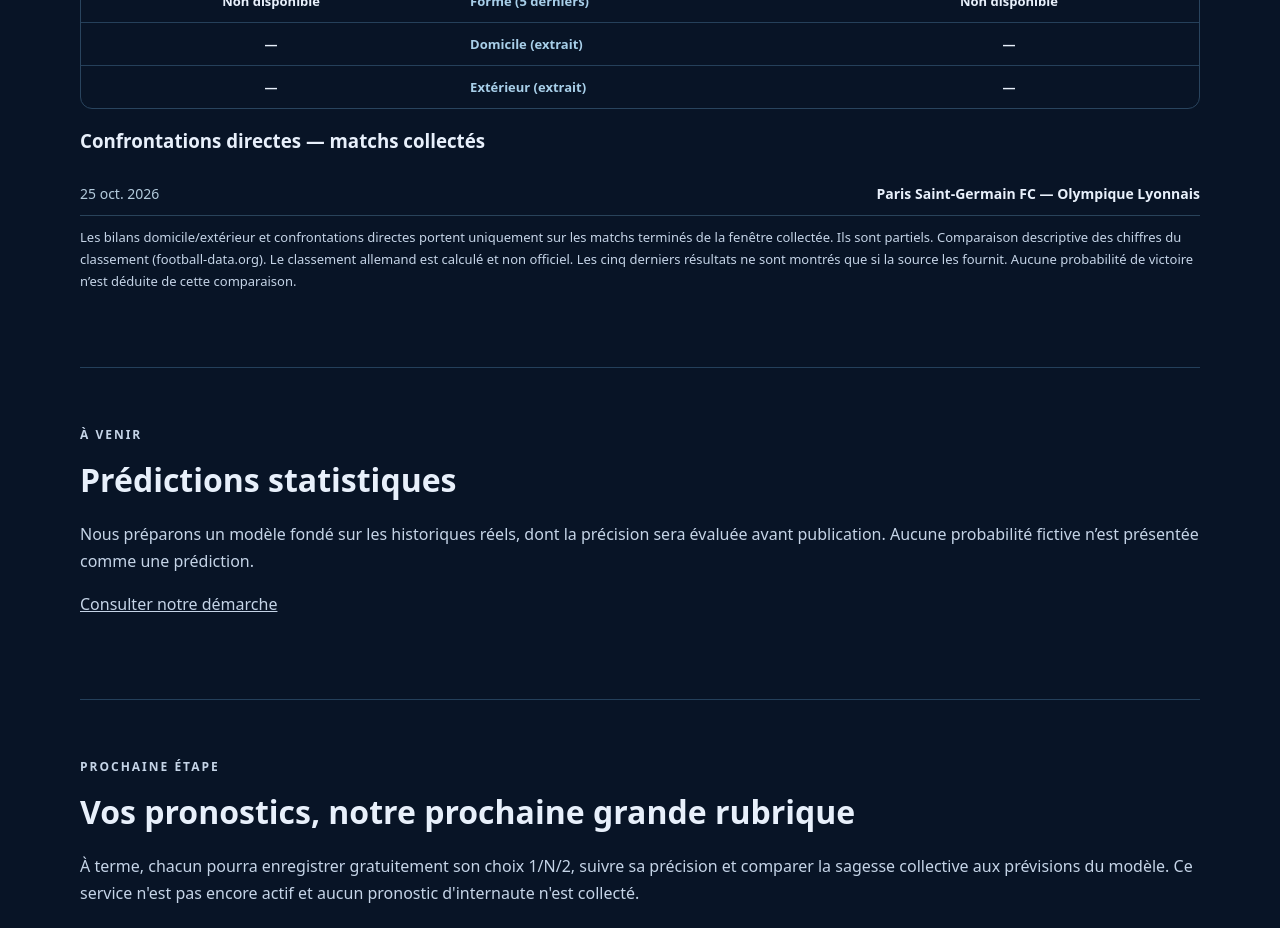
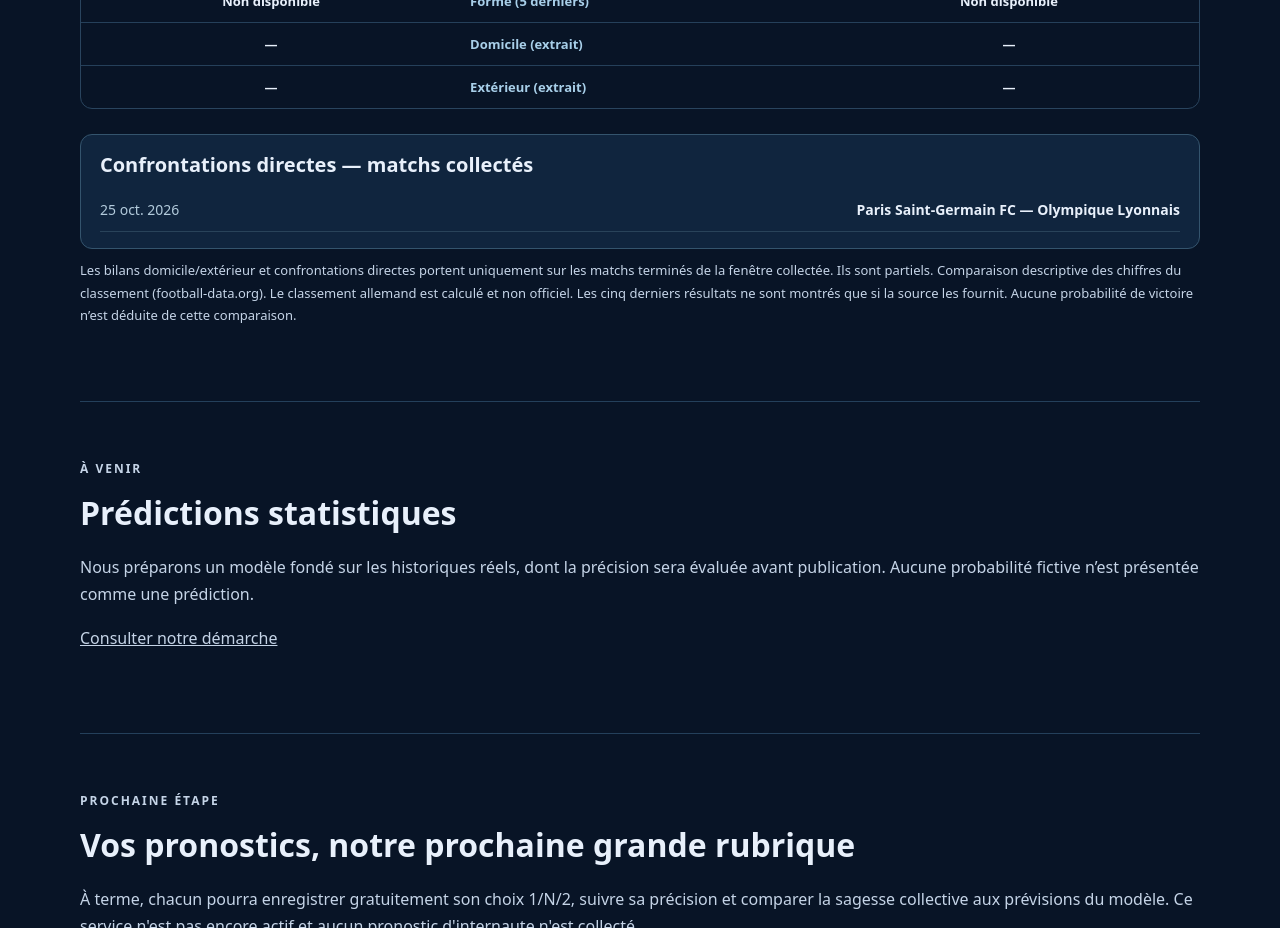
Before and after one commit to Adelovitch/SportPulse, a plain HTML site: page index.html in a window 1280 px wide. Shown: the part 5060-5988 px from the top of the page. Drawn offline with Linux system fonts and the light colour scheme.

Commit message:
style: head-to-head fixture panel

```diff
--- a/styles.css
+++ b/styles.css
@@ -60,3 +60,6 @@
 .compareTable td:first-child,.compareTable td:last-child{width:34%;font-weight:650}
 .compareTable .compareMetric{width:32%;color:#a8cfe9;font-weight:500}
 @media(max-width:700px){.compareTable{min-width:450px}}
+
+.compareH2H{margin-top:25px;padding:16px 19px;border:1px solid #34546d;border-radius:12px;background:#10253e}
+.compareH2H h3{font-size:20px;margin:0 0 10px}.compareH2H p{color:#b9cee0}
```
